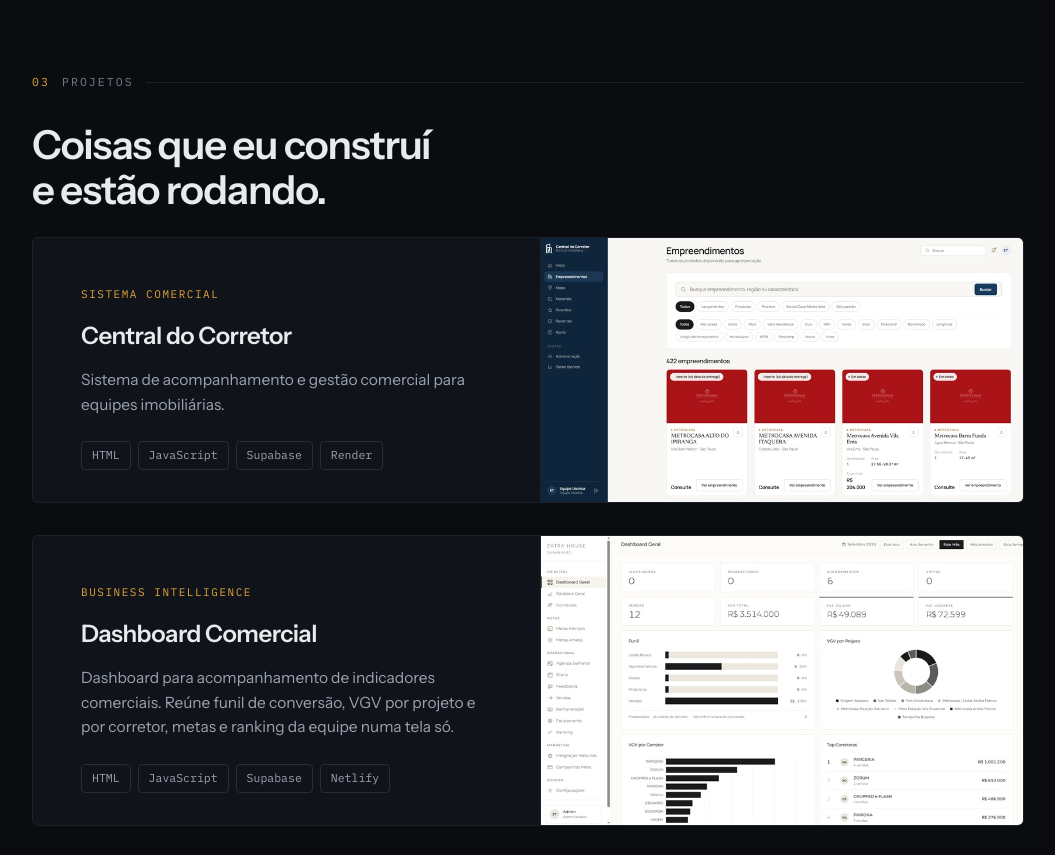
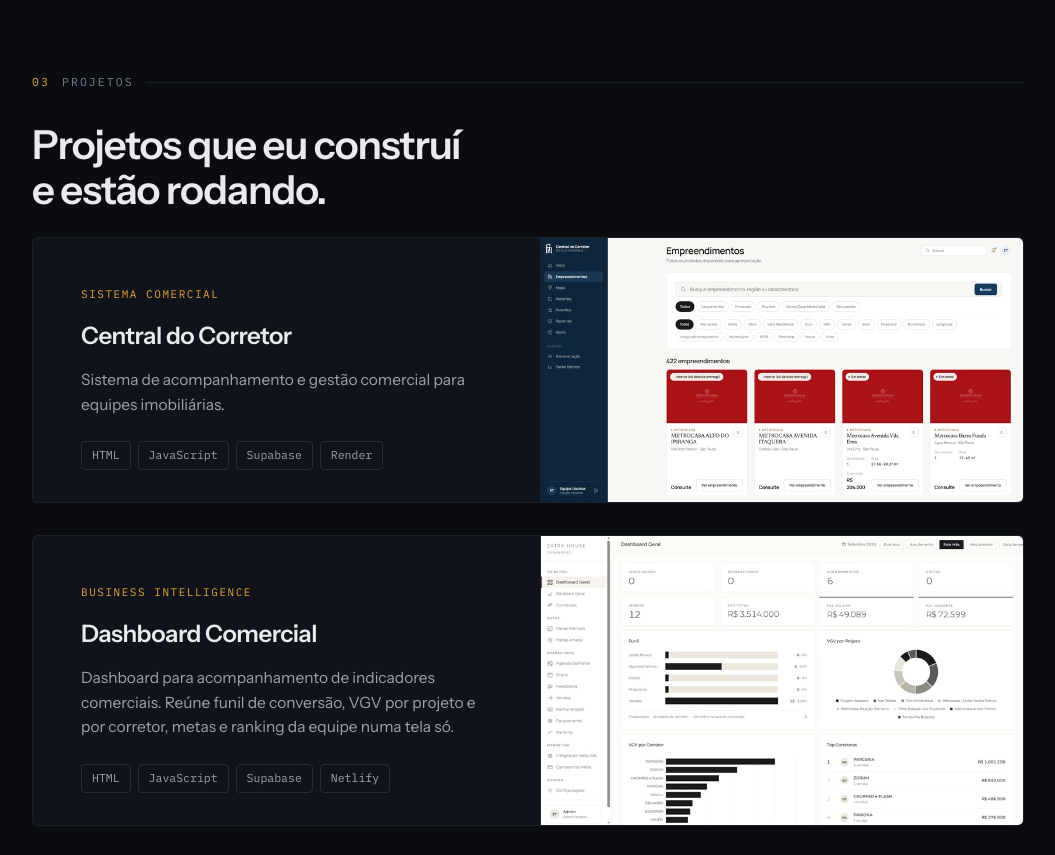
Before and after one commit to Brk-1317/portfolio, a plain HTML site: page index.html in a window 1280 px wide. Shown: the part 2320-3175 px from the top of the page, without its empty margins (112-1167 px from the left). Drawn offline with Linux system fonts and the light colour scheme.

Commit message:
Update index.html

```diff
--- a/index.html
+++ b/index.html
@@ -555,7 +555,7 @@
   <section id="projetos">
     <div class="shell">
       <div class="lbl mono"><b>03</b> Projetos</div>
-      <h2 class="rv">Coisas que eu construí e estão rodando.</h2>
+      <h2 class="rv">Projetos que eu construí e estão rodando.</h2>
 
       <div class="projects">
 
```
